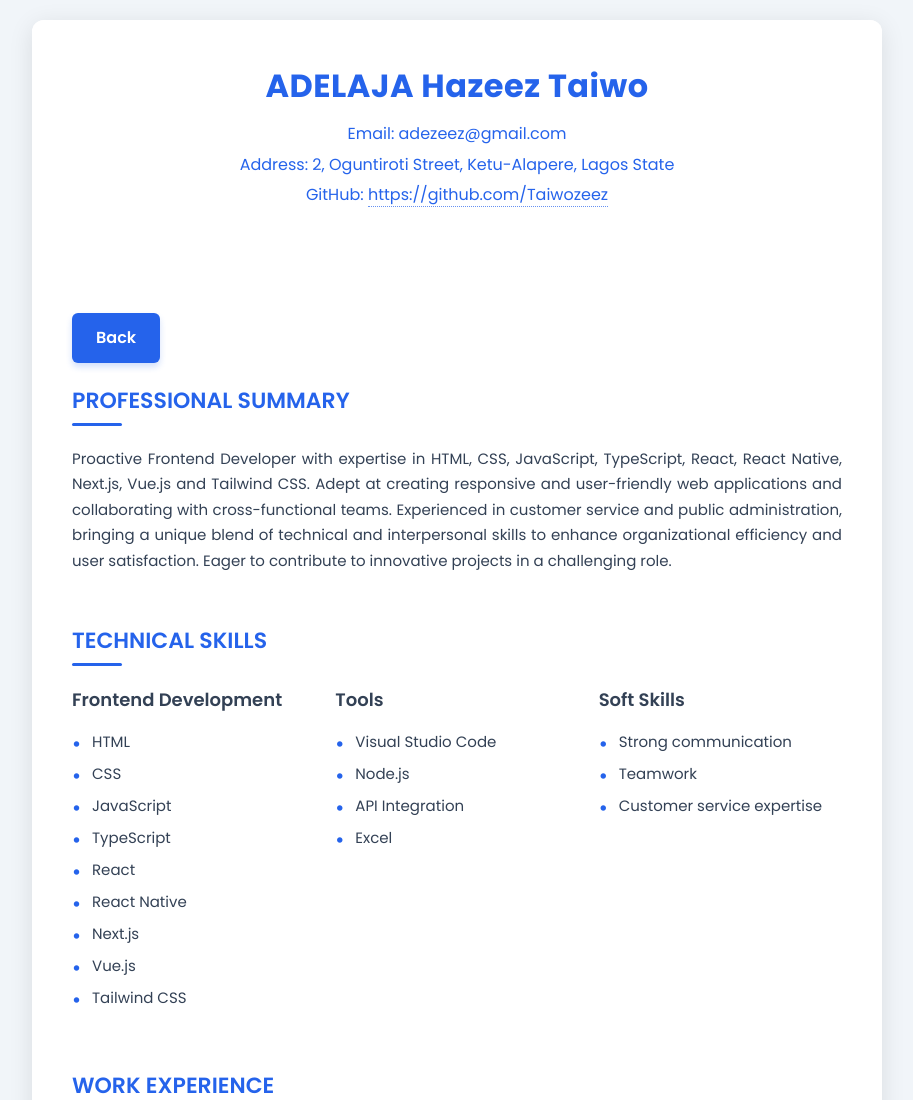
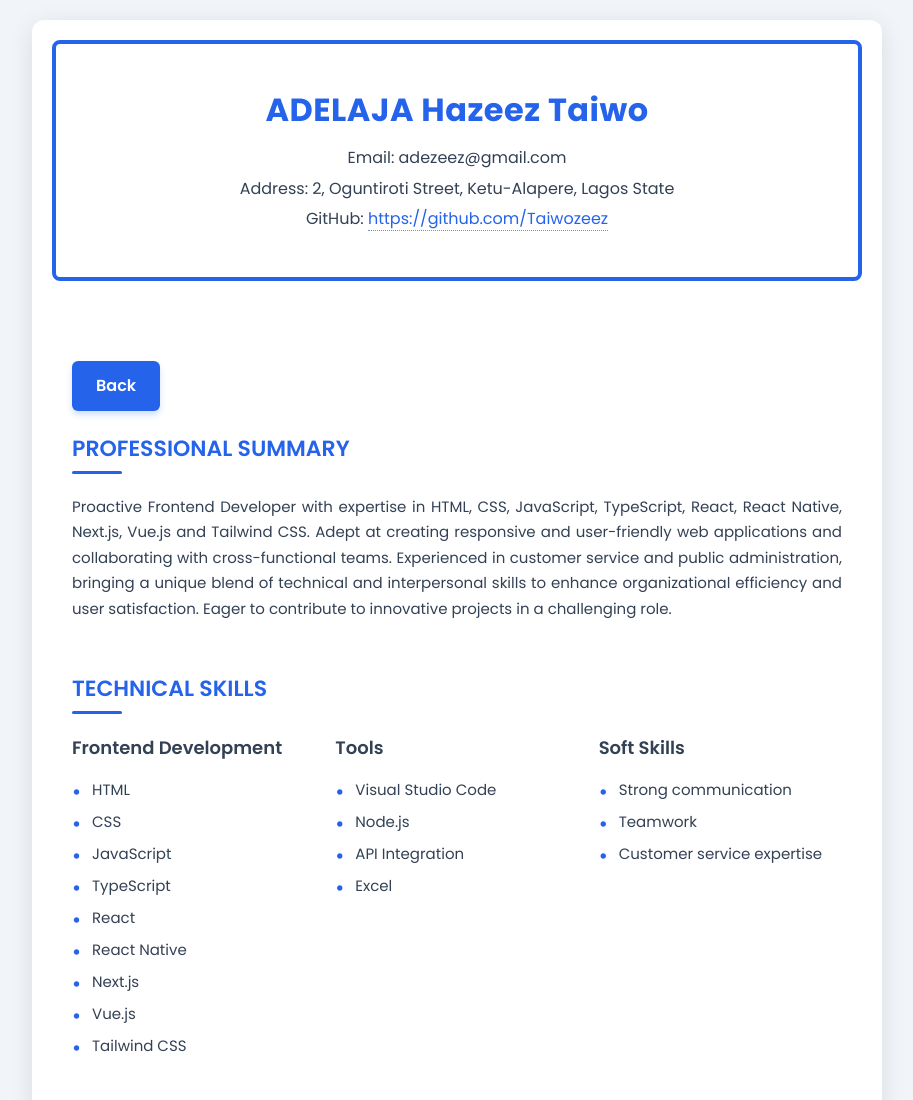
Before and after one commit to Taiwozeez/taiwoAdelaja_portfolio, a plain HTML site: page index.html in a window 1280 px wide. Shown: the top 1100 px of the page, without its empty margins (183-1096 px from the left). Drawn offline with Linux system fonts and the light colour scheme.

Commit message:
Update resume.css

```diff
--- a/assets/css/resume.css
+++ b/assets/css/resume.css
@@ -37,12 +37,17 @@ body {
     padding: 40px;
 }
 
-/* header {
-    background: linear-gradient(135deg, var(--primary-color), var(--secondary-color));
-    color: white;
+header {
     padding: 40px;
     text-align: center;
     position: relative;
+    border: 4px solid var(--primary-color);
+    margin: 20px;
+    border-radius: 8px;
+}
+
+.header-content {
+    color: var(--text-color);
 }
 
 header h1 {
@@ -50,45 +55,7 @@ header h1 {
     font-weight: 700;
     margin-bottom: 10px;
     letter-spacing: 0.5px;
-}
-
-header p {
-    font-size: 16px;
-    opacity: 0.9;
-    margin-bottom: 5px;
-}
-
-header a {
-    color: white;
-    text-decoration: none;
-    border-bottom: 1px dotted rgba(255, 255, 255, 0.7);
-    transition: border-bottom 0.2s ease;
-}
-
-header a:hover {
-    border-bottom: 1px solid white;
-} */
-
-.header-border {
-    border: 4px solid var(--primary-color);
-    border-radius: 12px 12px 0 0;
-    margin: 20px 20px 0 20px;
-    padding: 0;
-}
-
-header {
     color: var(--primary-color);
-    padding: 40px;
-    text-align: center;
-    position: relative;
-    background-color: white;
-}
-
-header h1 {
-    font-size: 32px;
-    font-weight: 700;
-    margin-bottom: 10px;
-    letter-spacing: 0.5px;
 }
 
 header p {
@@ -374,7 +341,7 @@ ul li::before {
     }
 
     header {
-        background: var(--primary-color);
+        border-color: var(--primary-color);
         -webkit-print-color-adjust: exact;
         print-color-adjust: exact;
     }
```
